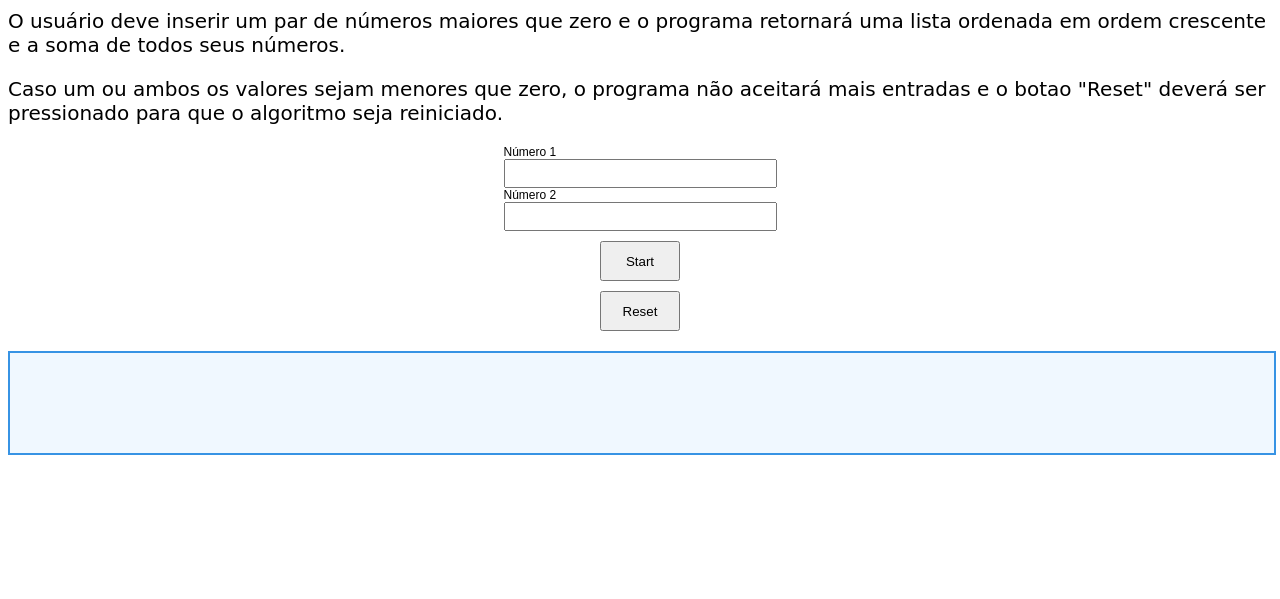
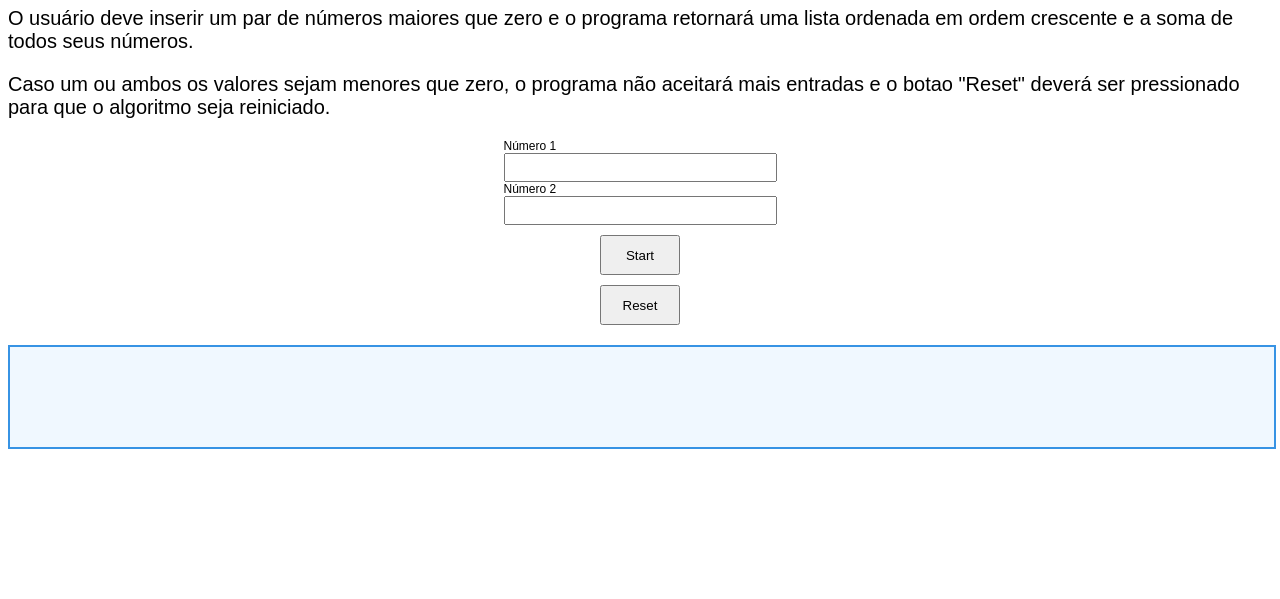
Before and after one commit to FalarzEdu/FiqOn_challenges, a plain HTML site: page seq_sum/index.html in a window 1280 px wide. Shown: the part 201-800 px from the top of the page. Drawn offline with Linux system fonts and the light colour scheme.

Commit message:
Troca de fontes para melhor visualização

```diff
--- a/odd_even_print/style.css
+++ b/odd_even_print/style.css
@@ -1,5 +1,5 @@
 html {
-    font-family: cursive, Arial, Helvetica, sans-serif;
+    font-family: Arial, Helvetica, sans-serif;
     font-size: 20px;
 }
 
--- a/robot_rally/style.css
+++ b/robot_rally/style.css
@@ -1,5 +1,5 @@
 html {
-    font-family: cursive, arial, sans-serif;
+    font-family: arial, sans-serif;
     font-size: 20px;
 }
 
--- a/seq_sum/style.css
+++ b/seq_sum/style.css
@@ -1,5 +1,5 @@
 html {
-    font-family: cursive, arial, sans-serif;
+    font-family: arial, sans-serif;
     font-size: 20px;
 }
 
```
